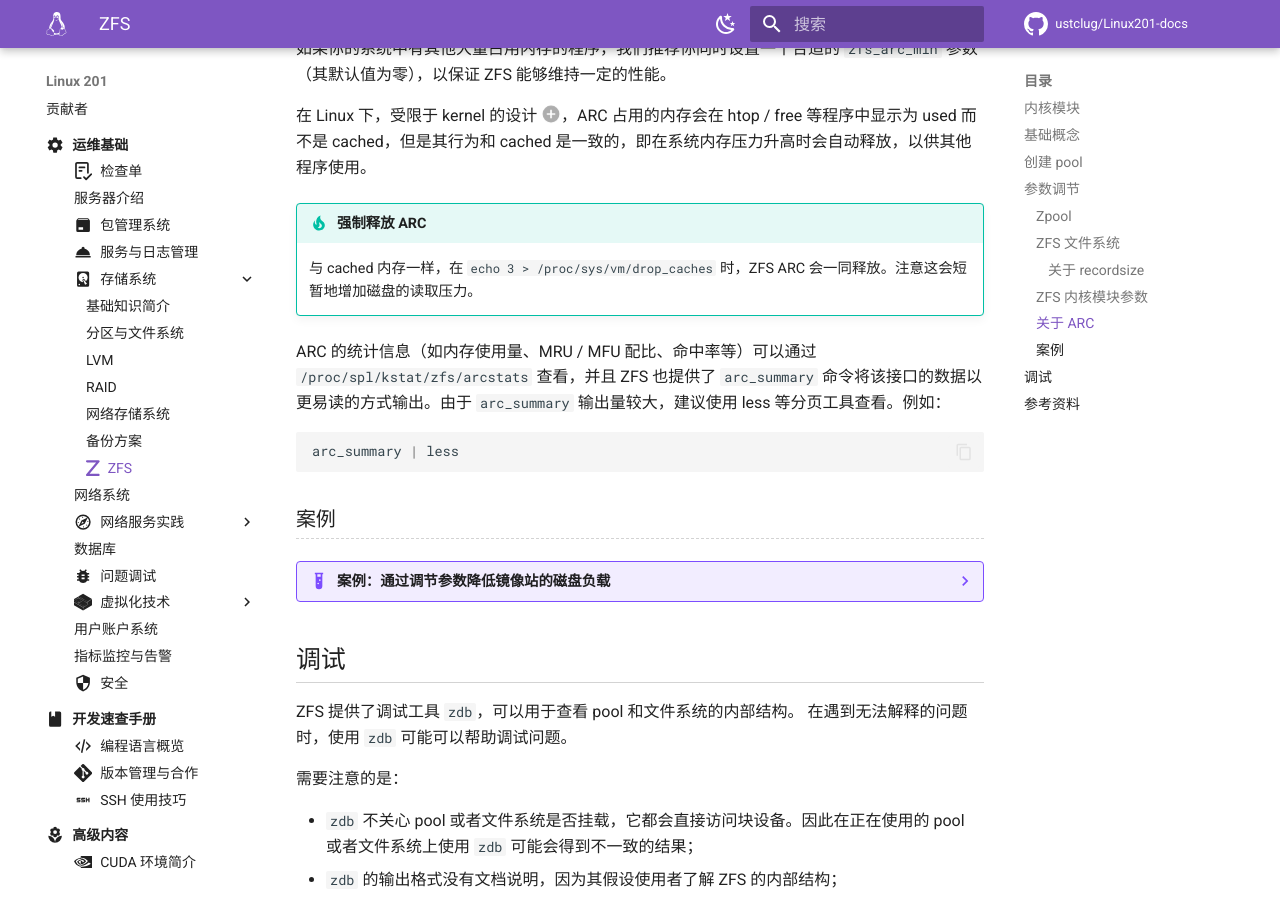
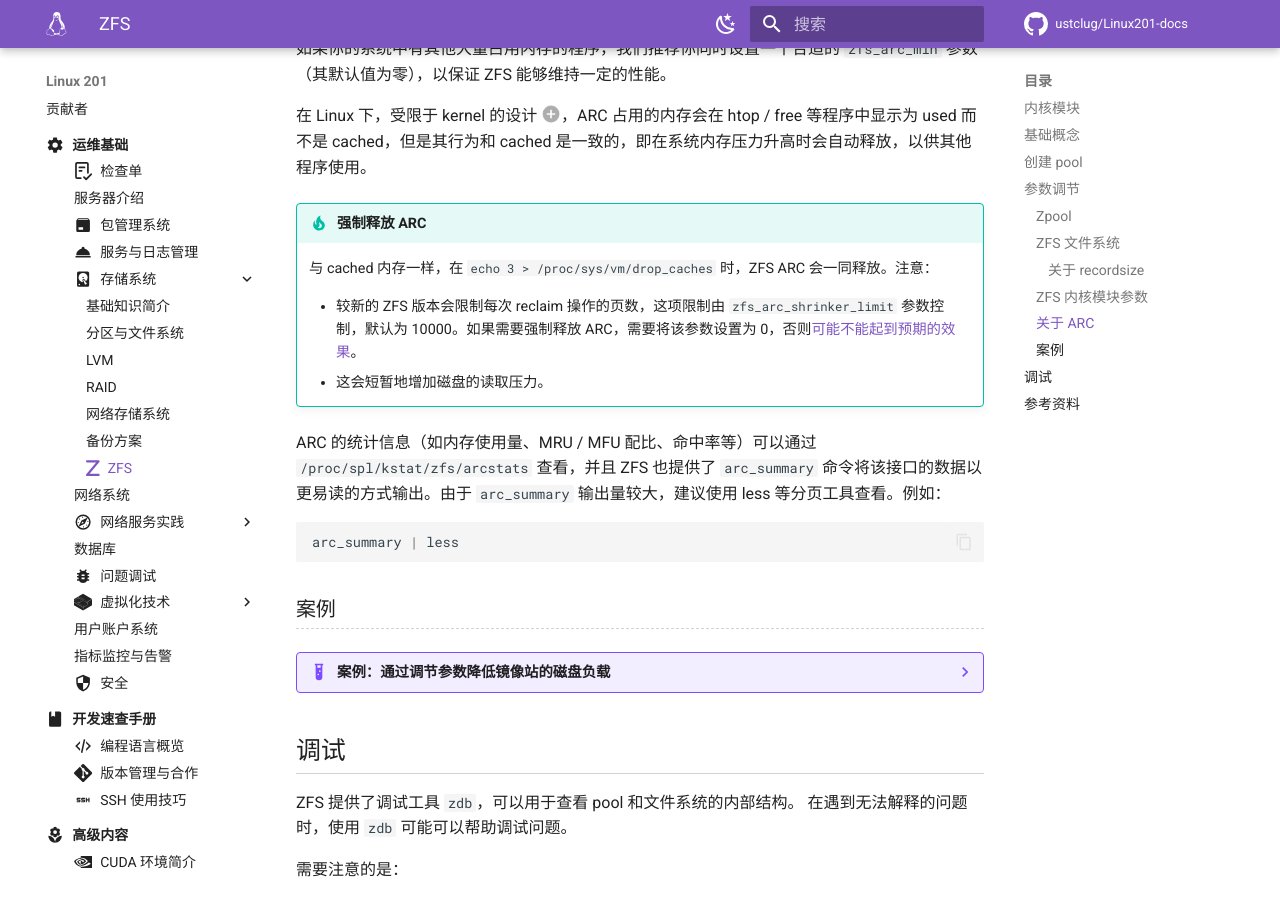
Before and after one commit to ustclug/Linux201-docs, an MkDocs documentation site: the page built from docs/ops/storage/zfs.md, in a window 1280 px wide and 900 px high, scrolled down 6019 px. Built offline with MkDocs 1.6.1 and Material for MkDocs 9.7.7, drawn with Linux system fonts in a browser that asks for light colours; comment, search, counter and statistics services are not loaded.

Commit message:
ops/storage: zfs_arc_shrinker_limit and reclaiming ARC

```diff
--- a/docs/ops/storage/zfs.md
+++ b/docs/ops/storage/zfs.md
@@ -205,7 +205,10 @@
 
 !!! tip "强制释放 ARC"
 
-    与 cached 内存一样，在 `echo 3 > /proc/sys/vm/drop_caches` 时，ZFS ARC 会一同释放。注意这会短暂地增加磁盘的读取压力。
+    与 cached 内存一样，在 `echo 3 > /proc/sys/vm/drop_caches` 时，ZFS ARC 会一同释放。注意：
+
+    - 较新的 ZFS 版本会限制每次 reclaim 操作的页数，这项限制由 `zfs_arc_shrinker_limit` 参数控制，默认为 10000。如果需要强制释放 ARC，需要将该参数设置为 0，否则[可能不能起到预期的效果](https://github.com/openzfs/zfs/issues/12810)。
+    - 这会短暂地增加磁盘的读取压力。
 
 ARC 的统计信息（如内存使用量、MRU / MFU 配比、命中率等）可以通过 `/proc/spl/kstat/zfs/arcstats` 查看，并且 ZFS 也提供了 `arc_summary` 命令将该接口的数据以更易读的方式输出。由于 `arc_summary` 输出量较大，建议使用 less 等分页工具查看。例如：
 
```
